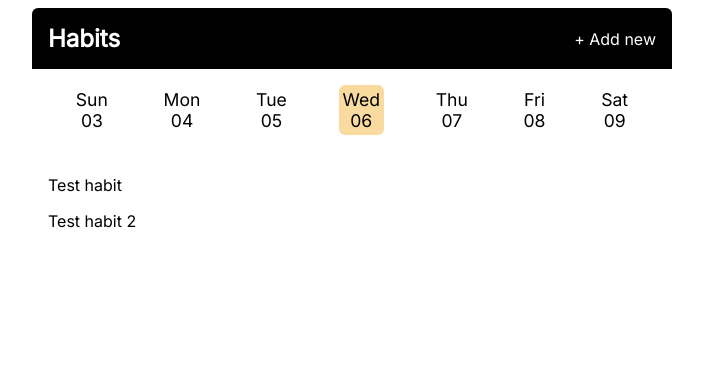
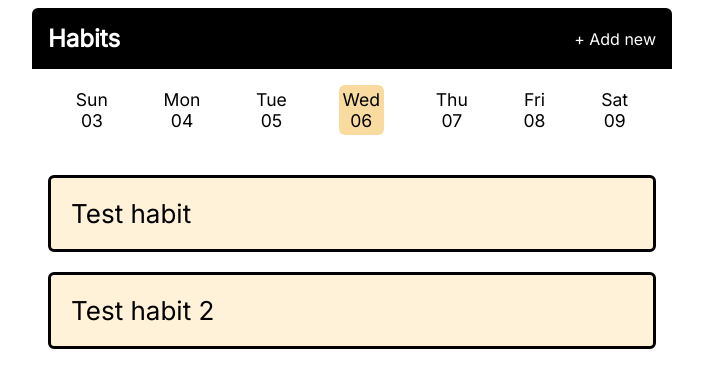
Before and after one commit to jaques67/Habit-Tracker, a Flask app: page /?date=2023-09-06 in a window 1280 px wide. Shown: the top 388 px of the page, without its empty margins (288-991 px from the left). Run offline with Flask 3, Linux system fonts and the light colour scheme.

Commit message:
Completing habits
Mark habit as complete for a specific day when clicked on a selected
date.
Style form with css.

```diff
--- a/app.py
+++ b/app.py
@@ -1,9 +1,10 @@
 import datetime
-from flask import Flask, render_template, request
+from collections import defaultdict
+from flask import Flask, render_template, request, redirect, url_for
 
 app = Flask(__name__)
-
 habits = ["Test habit", "Test habit 2"]
+completions = defaultdict(list)
 
 
 @app.context_processor
@@ -23,10 +24,13 @@ def index():  # put application's code here
     else:
         selected_date = datetime.date.today()
 
-    return render_template("index.html",
-                           habits=habits,
-                           title="Habit Tracker - Home",
-                           selected_date=selected_date)
+    return render_template(
+        "index.html",
+        habits=habits,
+        selected_date=selected_date,
+        completions=completions[selected_date],
+        title="Habit Tracker - Home",
+    )
 
 
 @app.route("/add", methods=["GET", "POST"])
@@ -36,3 +40,15 @@ def add_habit():
     return render_template("add_habit.html",
                            title="Habit Tracker - Add Habit",
                            selected_date=datetime.date.today())
+
+
+@app.route("/complete", methods=["POST"])
+def complete():
+    date_string = request.form.get("date")
+    habit = request.form.get("habitName")
+    print(f"habit: { habit }")
+    date = datetime.date.fromisoformat(date_string)
+    completions[date].append(habit)
+    print(completions)
+
+    return redirect(url_for("index", date=date_string))
--- a/static/css/main.css
+++ b/static/css/main.css
@@ -123,3 +123,49 @@ body {
         display: block;
     }
 }
+
+.habit {
+    display: flex;
+    flex-direction: row;
+    align-items: center;
+    justify-content: space-between;
+    font-size: 26px;
+    padding: 20px;
+    margin-bottom: 20px;
+    background-color: #fff2d8;
+    border: 3px solid black;
+    border-radius: 6px;
+}
+
+.habit:not(.completed) {
+    padding: 0;
+}
+
+.habit:not(.completed):hover {
+    background-color: #e9cd87;
+}
+
+.habit__icon {
+    width: 1em;
+    height: 1em;
+}
+
+.habit__name {
+    margin: 0;
+}
+
+.habit__form {
+    width: 100%;
+}
+
+.habit__button {
+    display: block;
+    width: 100%;
+    padding: 20px;
+    font-size: inherit;
+    font-family: inherit;
+    text-align: left;
+    border: none;
+    background-color: unset;
+    cursor: pointer;
+}
--- a/templates/index.html
+++ b/templates/index.html
@@ -3,11 +3,27 @@
 {% block main_content %}
     <section class="habit-list">
         {% for habit in habits %}
-            <div class="habit">
-                <p class="habit__name">
-                    {{ habit }}
-                </p>
-            </div>
+            {% set completed = habit in completions %}
+            {% if completed %}
+                <div class="habit completed">
+                    <p class="habit__name">
+                        {{ habit }}
+                    </p>
+                    <svg class="habit__icon" xmlns="http://www.w3.org/2000/svg" viewBox="0 0 20 20" fill="currentColor">
+                        <path fill-rule="evenodd" d="M10 18a8 8 0 100-16 8 8 0 000 16zm3.707-9.293a1 1 0 00-1.414-1.414L9 10.586 7.707 9.293a1 1 0 00-1.414 1.414l2 2a1 1 0 001.414 0l4-4z" clip-rule="evenodd" />
+                    </svg>
+                </div>
+            {% else %}
+                <div class="habit">
+                    <form method="POST" class="habit__form" action="{{ url_for('complete') }}" >
+                        <input type="hidden" id="habitName" name="habitName" value="{{ habit }}">
+                        <input type="hidden" id="date" name="date" value="{{ selected_date }}">
+                        <button type="submit" class="habit__button">
+                            {{ habit }}
+                        </button>
+                    </form>
+                </div>
+            {% endif %}
         {% endfor %}
     </section>
 {% endblock %}
```
